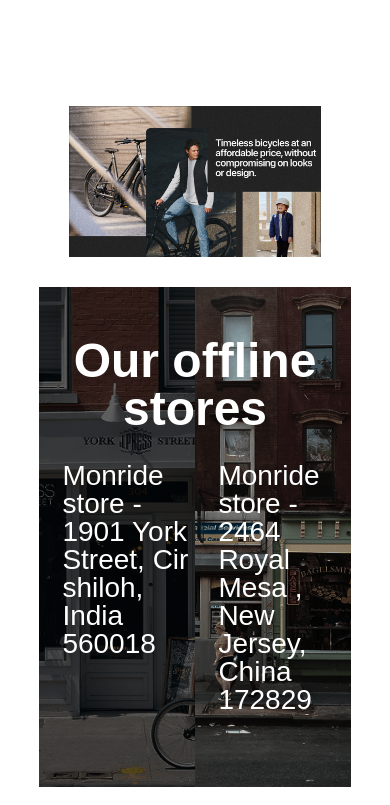
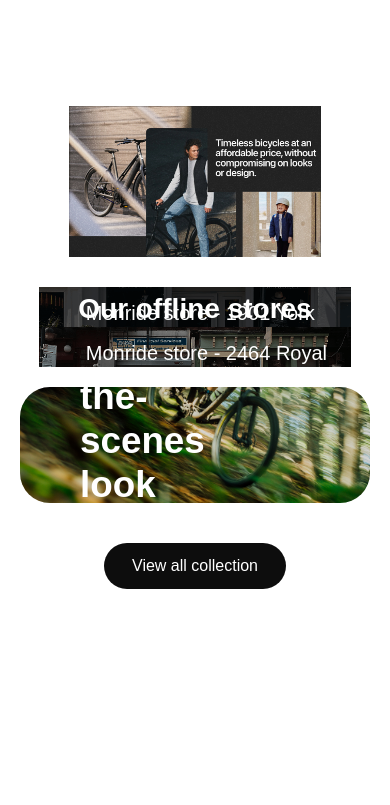
Before and after one commit to Akmalov-dev/Mornride, a React (Vite) app: page / in a window 390 px wide. Shown: the top 805 px of the page. Built offline with nearby package versions, Linux system fonts and the light colour scheme.

Commit message:
offline-text css

```diff
--- a/src/components/Main/Offline/Offline.css
+++ b/src/components/Main/Offline/Offline.css
@@ -48,9 +48,21 @@
     color: #FFFFFF;
     font-weight: 400;
     font-size: 28px;
-    line-height: 100%;
+    line-height: 1.2;
     position: absolute;
     top: 35%;
     left: 15%;
 
 }
+@media (max-width: 768px) {
+    .offline-title { font-size: 36px; }
+    .offline-left, .offline-right { height: 350px; }
+    .offline-text { font-size: 20px; }
+}
+
+/* Mobil telefonlar uchun */
+@media (max-width: 480px) {
+    .offline-wrapper { flex-direction: column; } /* Rasmlarni bir-birining tagiga qo'yadi */
+    .offline-left, .offline-right { height: 300px; }
+    .offline-title { font-size: 28px; }
+}
```
